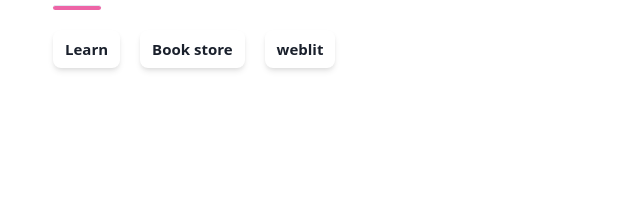
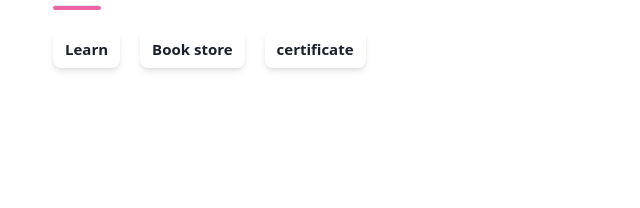
Before and after one commit to salnetx/tailwind_template, a plain HTML site: page index.html in a window 1280 px wide. Shown: the part 312-520 px from the top of the page, 27-667 px from the left. Drawn offline with nearby package versions, Linux system fonts and the light colour scheme.

Commit message:
Update index.html

```diff
--- a/index.html
+++ b/index.html
@@ -86,7 +86,7 @@
                             <div class="image">
 
                          <a href="codehub.html">  <div class="text">
-                                <p style="font-size: 15px;" class="text-xs font-semibold text-gray-900">weblit</p>
+                                <p style="font-size: 15px;" class="text-xs font-semibold text-gray-900">certificate</p>
                             </div>
                             </a>
                         </button>
```
